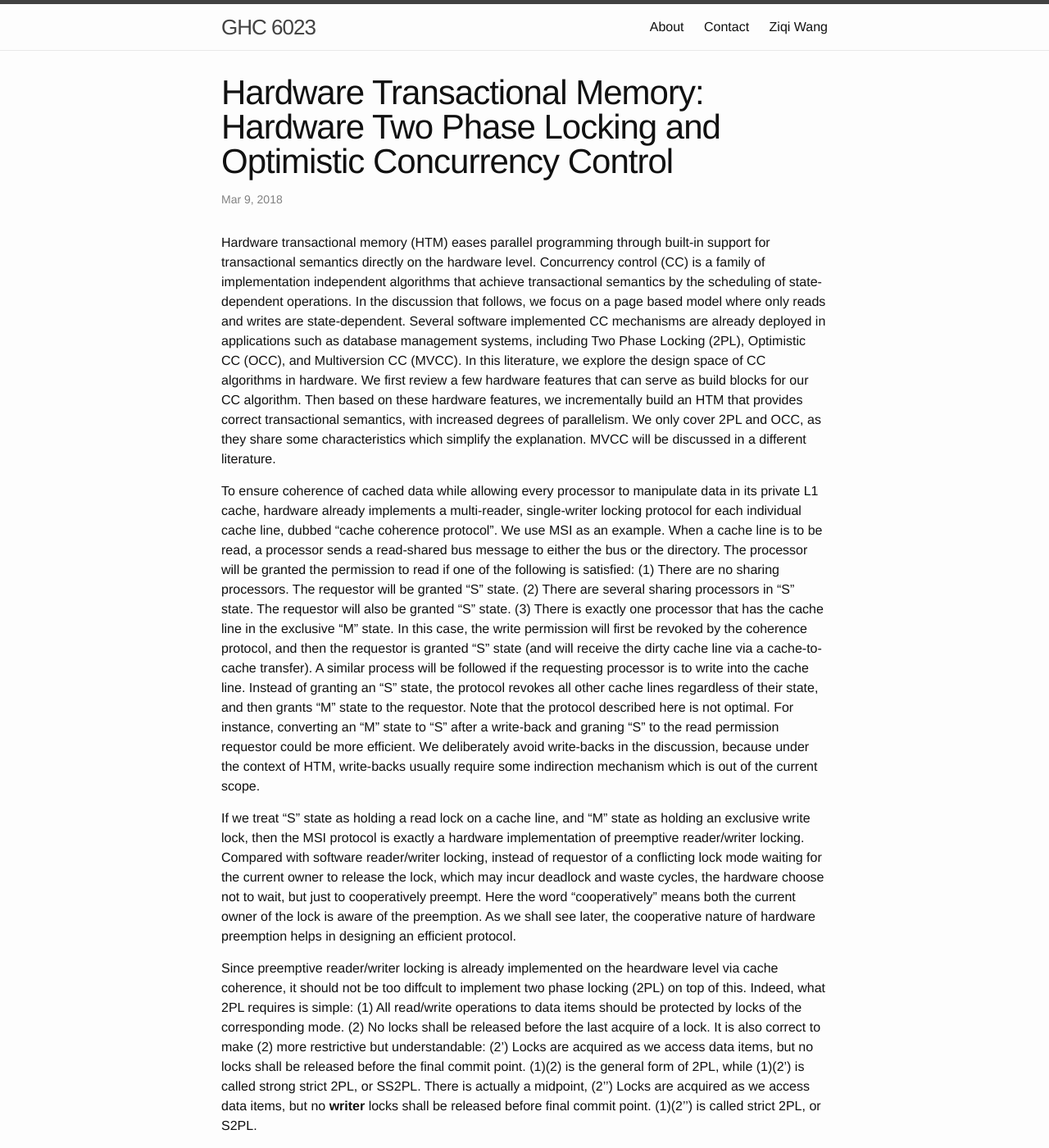
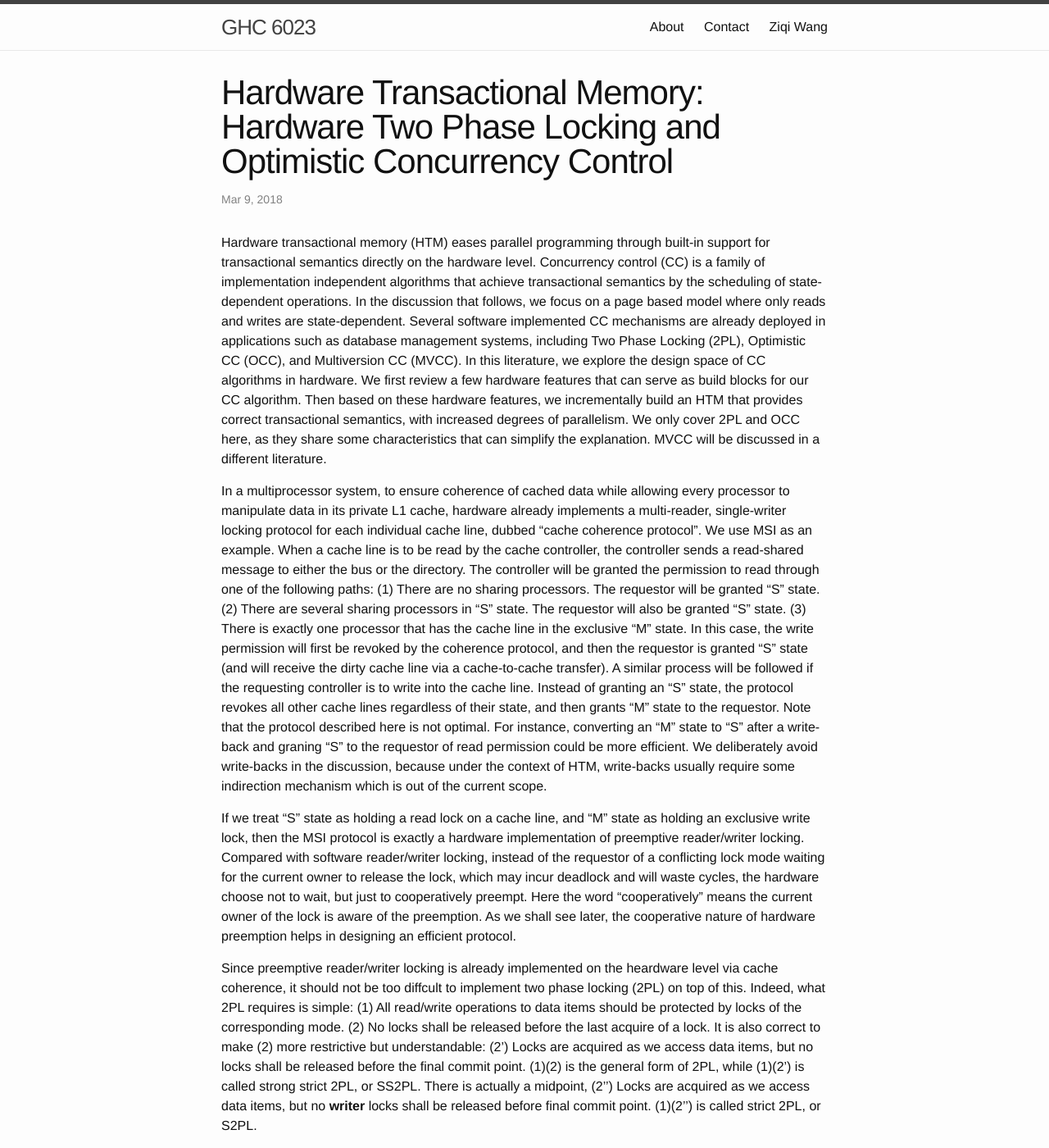
Before and after one commit to wangziqi2013/wangziqi2013.github.io, a Jekyll site: the page built from _posts/2018-03-18-HTM-Hardware-2PL-and-OCC.markdown, in a window 1280 px wide and 1400 px high. Shown: the whole window at 82% size. Built offline with Jekyll 4.4.1, drawn with Linux system fonts in a browser that asks for light colours.

Commit message:
Polishing

```diff
--- a/_posts/2018-03-18-HTM-Hardware-2PL-and-OCC.markdown
+++ b/_posts/2018-03-18-HTM-Hardware-2PL-and-OCC.markdown
@@ -13,27 +13,28 @@ including Two Phase Locking (2PL), Optimistic CC (OCC), and Multiversion CC (MVC
 explore the design space of CC algorithms in hardware. We first review a few hardware features that can serve as
 build blocks for our CC algorithm. Then based on these hardware features, we incrementally build an HTM
 that provides correct transactional semantics, with increased degrees of parallelism. We only cover
-2PL and OCC, as they share some characteristics which simplify the explanation.
+2PL and OCC here, as they share some characteristics that can simplify the explanation.
 MVCC will be discussed in a different literature.
 
-To ensure coherence of cached data while allowing every processor to manipulate data in its private L1 cache, hardware already implements
+In a multiprocessor system, to ensure coherence of cached data while allowing every processor to manipulate data in its private L1 cache,
+hardware already implements
 a multi-reader, single-writer locking protocol for each individual cache line, dubbed "cache coherence protocol". We use MSI as
-an example. When a cache line is to be read, a processor sends a read-shared bus message to either the bus or the directory. The processor
-will be granted the permission to read if one of the following is satisfied: (1) There are no sharing processors. The requestor will be
-granted "S" state. (2) There are several sharing processors in "S" state. The requestor will also be granted "S" state. (3) There is
-exactly one processor that has the cache line in the exclusive "M" state. In this case, the write permission will first be revoked by the
-coherence protocol, and then the requestor is granted "S" state (and will receive the dirty cache line via a cache-to-cache transfer). A
-similar process will be followed
-if the requesting processor is to write into the cache line. Instead of granting an "S" state, the protocol revokes all other cache lines
-regardless of their state, and then grants "M" state to the requestor. Note that the protocol described here is not optimal.
-For instance, converting an "M" state to "S" after a write-back and graning "S" to the read permission requestor could be more efficient.
-We deliberately avoid write-backs in the discussion, because under the context of HTM, write-backs usually require some indirection
-mechanism which is out of the current scope.
+an example. When a cache line is to be read by the cache controller, the controller sends a read-shared message to either the bus or the
+directory. The controller will be granted the permission to read through one of the following paths: (1) There are no sharing
+processors. The requestor will be granted "S" state. (2) There are several sharing processors in "S" state. The requestor will also be
+granted "S" state. (3) There is exactly one processor that has the cache line in the exclusive "M" state. In this case, the write
+permission will first be revoked by the coherence protocol, and then the requestor is granted "S" state (and will receive the dirty cache
+line via a cache-to-cache transfer). A similar process will be followed
+if the requesting controller is to write into the cache line. Instead of granting an "S" state, the protocol revokes all other cache
+lines regardless of their state, and then grants "M" state to the requestor. Note that the protocol described here is not optimal.
+For instance, converting an "M" state to "S" after a write-back and graning "S" to the requestor of read permission could be more
+efficient. We deliberately avoid write-backs in the discussion, because under the context of HTM, write-backs usually require some
+indirection mechanism which is out of the current scope.
 
 If we treat "S" state as holding a read lock on a cache line, and "M" state as holding an exclusive write lock, then the MSI
 protocol is exactly a hardware implementation of preemptive reader/writer locking. Compared with software reader/writer locking,
-instead of requestor of a conflicting lock mode waiting for the current owner to release the lock, which may incur deadlock and
-waste cycles, the hardware choose not to wait, but just to cooperatively preempt. Here the word "cooperatively" means both the
+instead of the requestor of a conflicting lock mode waiting for the current owner to release the lock, which may incur deadlock and
+will waste cycles, the hardware choose not to wait, but just to cooperatively preempt. Here the word "cooperatively" means the
 current owner of the lock is aware of the preemption. As we shall see later, the cooperative nature of hardware preemption
 helps in designing an efficient protocol.
 
```
